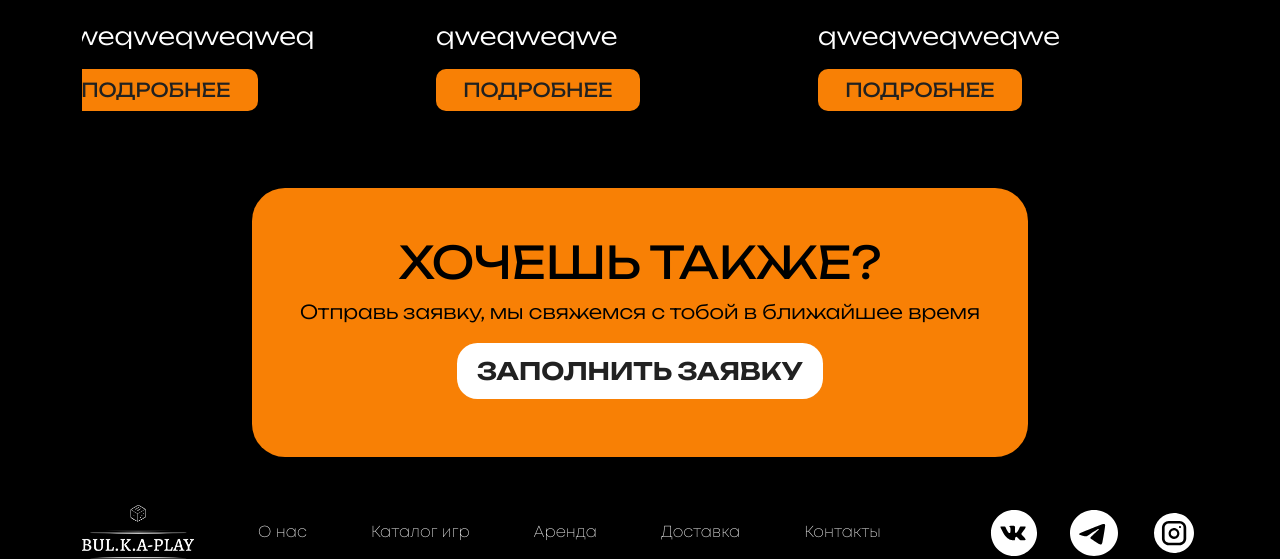
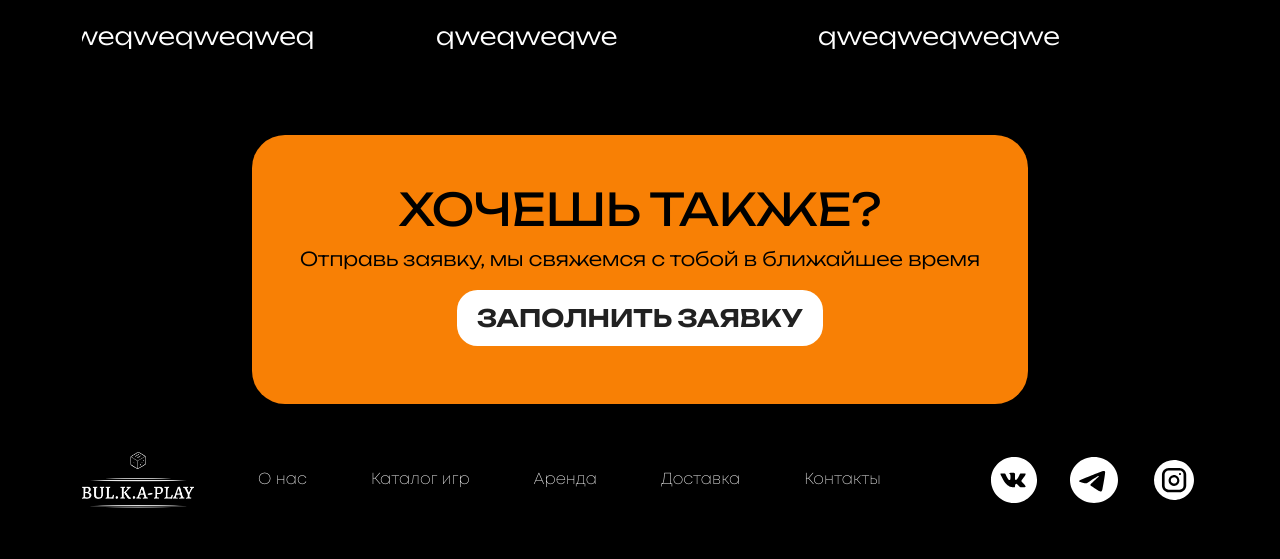
Before and after one commit to ToHellForever/bulka_play_2, a Django app: page /about/ in a window 1280 px wide. Shown: the part 1709-2268 px from the top of the page. After the commit the page ends 2217 px from the top, so only its background shows below. Run offline with Django 5.2, Linux system fonts and the light colour scheme; data comes from the database, SQL or seed files in the repository; some libraries are stand-ins or nearby versions; some web fonts are replaced.

Commit message:
убрал кнопку подробнее из новостей, слишком много конфликтов из-за двоения модальных окон и каруселей

```diff
--- a/templates/about.html
+++ b/templates/about.html
@@ -113,7 +113,6 @@
       <div class="news-card">
         <img src="{{ n.image.url }}" alt="{{ n.name }}" class='news_card_image'>
         <h1 class="news-card-title">{{ n.name }}</h1>
-        <button class="news-card-button">ПОДРОБНЕЕ</button>
       </div>
     </div>
     {% endfor %}
--- a/templates/rental_catalog.html
+++ b/templates/rental_catalog.html
@@ -76,7 +76,6 @@
       <div class="news-card">
         <img src="{{ n.image.url }}" alt="{{ n.name }}" class='news_card_image'>
         <h1 class="news-card-title">{{ n.name }}</h1>
-        <button class="news-card-button">ПОДРОБНЕЕ</button>
       </div>
     </div>
     {% endfor %}
```
